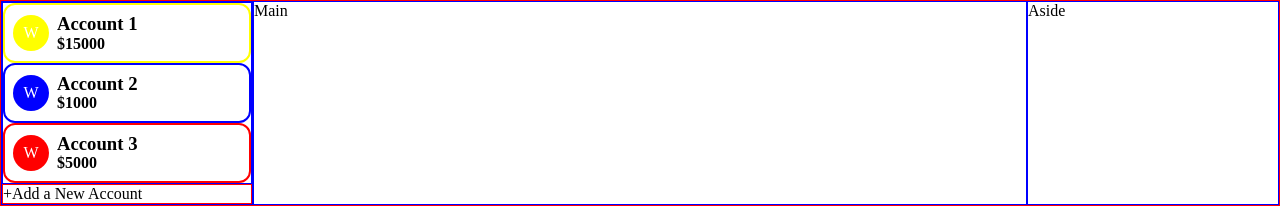
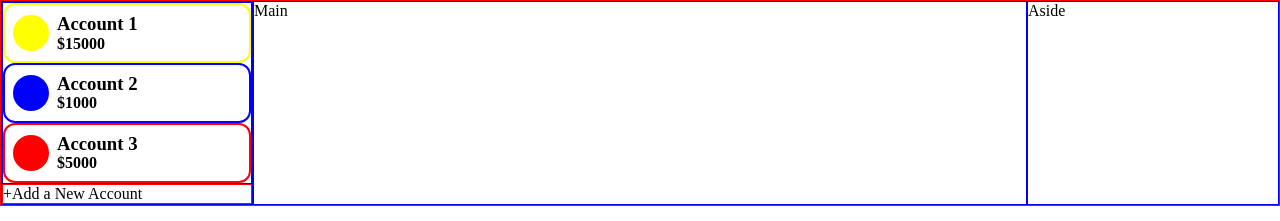
Before and after one commit to herve26/walleta, a React (Create React App) app: page / in a window 1280 px wide. Shown: the top 221 px of the page. Built offline with nearby package versions, Linux system fonts and the light colour scheme.

Commit message:
added an icon prop

```diff
--- a/src/Accounts/Account.js
+++ b/src/Accounts/Account.js
@@ -1,5 +1,7 @@
 import React, { useState } from 'react';
-import styled, { css } from 'styled-components';
+import styled from 'styled-components';
+
+
 
 const Container = styled.div`
     display: flex;
@@ -30,11 +32,11 @@ const Icon = styled.div`
     justify-content: center;
 `
 
-export default function Account({title, currency, balance, color}){
+export default function Account({title, currency, balance, color, icon}){
     const [isActive, setActive] = useState(false)
     return (
         <Container active={isActive} colour={color} onClick={() => setActive(!isActive)}>
-            <Icon active={isActive} colour={color}>W</Icon>
+            <Icon active={isActive} colour={color}>{icon}</Icon>
             <Info active={isActive}>
                 <Title>{title}</Title>
                 <Balance>{currency}{balance}</Balance>
```
Also changed, not shown: 1 other file (tests, documents, lock files or other folders).
